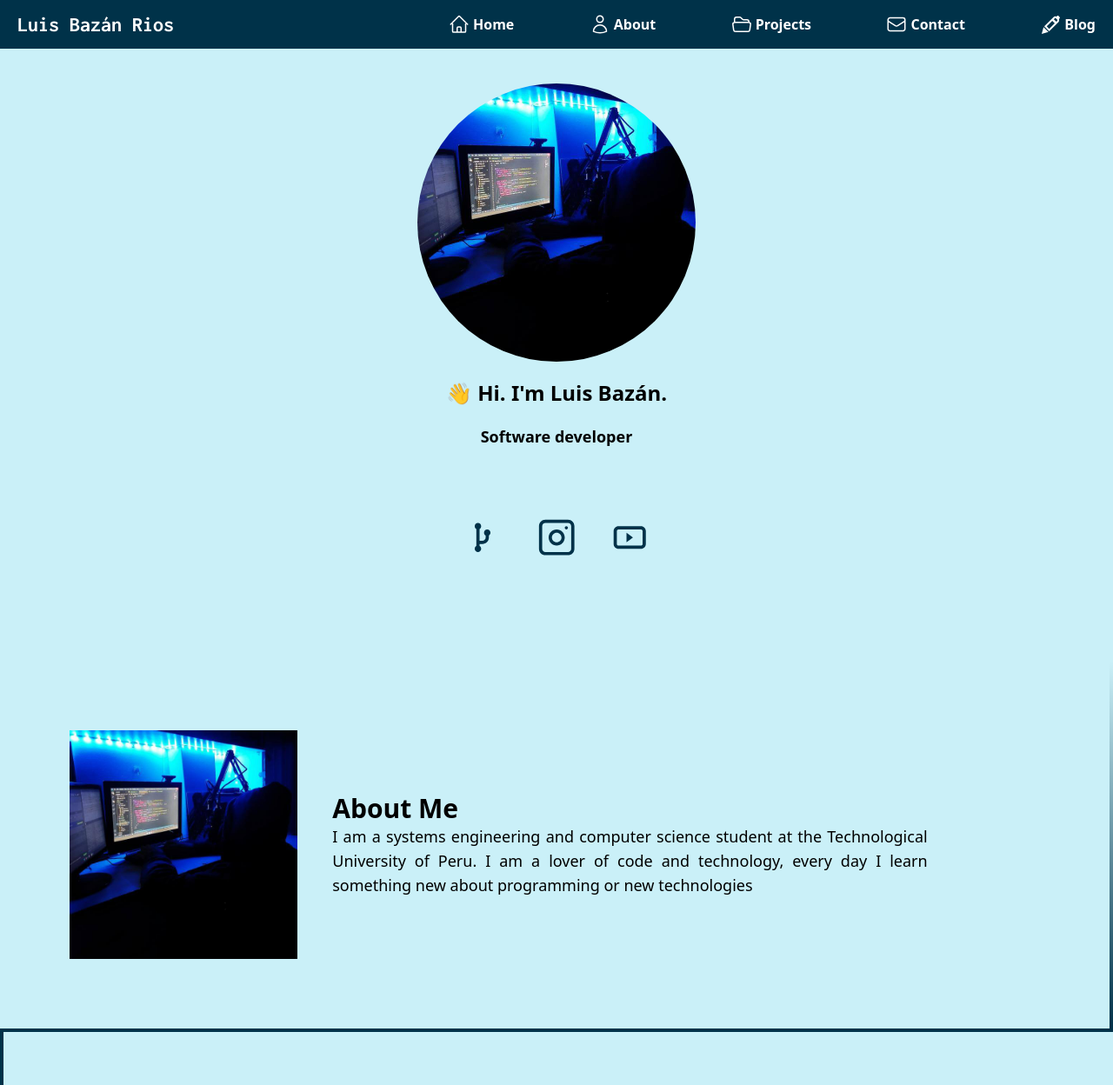
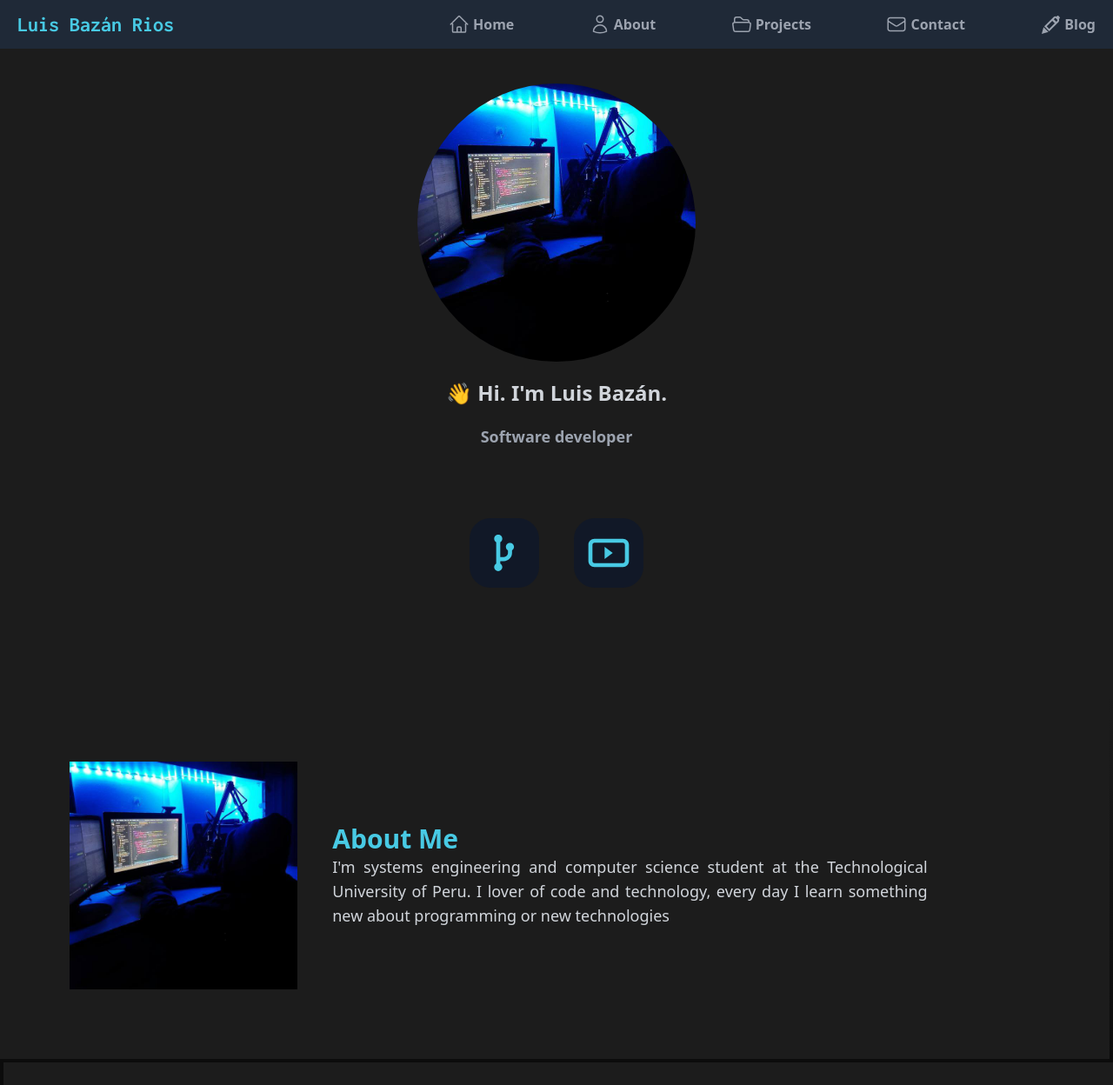
Before and after one commit to luisBazanDev/personal-page, an Astro site: page / in a window 1280 px wide. Shown: the top 1248 px of the page at 87% size. Built offline with nearby package versions, Linux system fonts and the light colour scheme; Astro itself is replaced by a stand-in of ours.

Commit message:
Change colors

```diff
--- a/src/components/Header.astro
+++ b/src/components/Header.astro
@@ -4,13 +4,14 @@ const baseLanding = base ? `/#` : "#";
 ---
 
 <!-- Header -->
-<div class="fixed bg-luis-blue-dark w-full text-white z-20 h-auto">
+<div class="fixed bg-gray-800 w-full text-luis-blue-lighter z-20 h-auto">
   <div class="container mx-auto px-5 py-3 flex items-center justify-between">
     <div class="w-full flex items-center justify-between md:w-1/3">
-      <a class="text-2xl font-bold font-inconsola" href={"/" + base}
-        >Luis Bazán Rios</a
+      <a
+        class="text-2xl font-bold font-inconsola text-luis-blue"
+        href={"/" + base}>Luis Bazán Rios</a
       >
-      <div id="menu-display" class="md:hidden">
+      <div id="menu-display" class="text-gray-400 md:hidden">
         <svg
           xmlns="http://www.w3.org/2000/svg"
           fill="none"
@@ -27,7 +28,7 @@ const baseLanding = base ? `/#` : "#";
       </div>
     </div>
     <!-- Nav meddium -->
-    <div class="w-3/5 hidden md:flex justify-between">
+    <div class="justify-between text-gray-400 w-3/5 hidden md:flex">
       <a href={baseLanding + "home"} class="flex font-bold gap-x-1">
         <svg
           xmlns="http://www.w3.org/2000/svg"
@@ -123,7 +124,7 @@ const baseLanding = base ? `/#` : "#";
   <!-- Nav mobile -->
   <div
     id="nav-mobile"
-    class="hidden fixed bg-luis-blue-dark w-full pt-7 pb-8 z-10 flex flex-col pl-10 text-2xl gap-y-16 text-luis-blue-lighter lg:hidden"
+    class="hidden fixed bg-gray-800 text-gray-400 w-full pt-7 pb-8 z-10 flex flex-col pl-10 text-2xl gap-y-16 text-luis-blue-lighter lg:hidden"
   >
     <a href={baseLanding + "home"} class="flex font-bold gap-x-4 items-center">
       <svg
--- a/src/pages/index.astro
+++ b/src/pages/index.astro
@@ -15,18 +15,22 @@ import Footer from "../components/Footer.astro";
   </head>
   <body>
     <Header />
-    <div id="home" class="bg-luis-blue-lighter pt-44 md:pb-10 w-full lg:pt-24">
+    <div id="home" class="bg-luis-gray-lighter pt-44 md:pb-10 w-full lg:pt-24">
       <div class="container mx-auto flex flex-col items-center">
         <img
           src="./img/background-home.jpg"
           alt="me"
           class="rounded-full w-1/2 lg:w-1/4"
         />
-        <div class="flex flex-col items-center w-3/4 mt-5">
+        <div class="flex flex-col items-center w-3/4 mt-5 text-gray-300">
           <div class="text-2xl font-bold">👋 Hi. I'm Luis Bazán.</div>
-          <div class="text-lg font-semibold mt-5">Software developer</div>
+          <div class="text-lg font-semibold mt-5 text-gray-400">
+            Software developer
+          </div>
         </div>
-        <div class="flex w-1/2 gap-x-10 mt-40 md:w-1/3 lg:w-1/6 lg:mt-20">
+        <div
+          class="flex justify-center w-1/2 gap-x-10 mt-40 md:w-1/3 lg:w-1/6 lg:mt-20"
+        >
           <a href="https://github.com/luisBazanDev" class="group"
             ><svg
               viewBox="0 0 24 24"
@@ -36,28 +40,6 @@ import Footer from "../components/Footer.astro";
             >
               <path
                 d="M7 5C7 3.89543 7.89543 3 9 3C10.1046 3 11 3.89543 11 5C11 5.74028 10.5978 6.38663 10 6.73244V14.0396H11.7915C12.8961 14.0396 13.7915 13.1441 13.7915 12.0396V10.7838C13.1823 10.4411 12.7708 9.78837 12.7708 9.03955C12.7708 7.93498 13.6662 7.03955 14.7708 7.03955C15.8753 7.03955 16.7708 7.93498 16.7708 9.03955C16.7708 9.77123 16.3778 10.4111 15.7915 10.7598V12.0396C15.7915 14.2487 14.0006 16.0396 11.7915 16.0396H10V17.2676C10.5978 17.6134 11 18.2597 11 19C11 20.1046 10.1046 21 9 21C7.89543 21 7 20.1046 7 19C7 18.2597 7.4022 17.6134 8 17.2676V6.73244C7.4022 6.38663 7 5.74028 7 5Z"
-                fill="currentColor"></path></svg
-            ></a
-          >
-          <a href="https://www.instagram.com/luis.bazan.pe/" class="group"
-            ><svg
-              viewBox="0 0 24 24"
-              fill="none"
-              xmlns="http://www.w3.org/2000/svg"
-              class="svg-link"
-            >
-              <path
-                fill-rule="evenodd"
-                clip-rule="evenodd"
-                d="M12 7C9.23858 7 7 9.23858 7 12C7 14.7614 9.23858 17 12 17C14.7614 17 17 14.7614 17 12C17 9.23858 14.7614 7 12 7ZM9 12C9 13.6569 10.3431 15 12 15C13.6569 15 15 13.6569 15 12C15 10.3431 13.6569 9 12 9C10.3431 9 9 10.3431 9 12Z"
-                fill="currentColor"></path>
-              <path
-                d="M18 5C17.4477 5 17 5.44772 17 6C17 6.55228 17.4477 7 18 7C18.5523 7 19 6.55228 19 6C19 5.44772 18.5523 5 18 5Z"
-                fill="currentColor"></path>
-              <path
-                fill-rule="evenodd"
-                clip-rule="evenodd"
-                d="M5 1C2.79086 1 1 2.79086 1 5V19C1 21.2091 2.79086 23 5 23H19C21.2091 23 23 21.2091 23 19V5C23 2.79086 21.2091 1 19 1H5ZM19 3H5C3.89543 3 3 3.89543 3 5V19C3 20.1046 3.89543 21 5 21H19C20.1046 21 21 20.1046 21 19V5C21 3.89543 20.1046 3 19 3Z"
                 fill="currentColor"></path></svg
             ></a
           >
@@ -78,7 +60,7 @@ import Footer from "../components/Footer.astro";
         </div>
       </div>
     </div>
-    <div class="bg-luis-blue-lighter pt-20" id="about">
+    <div class="bg-luis-gray-lighter pt-20" id="about">
       <div class="container mx-auto flex flex-wrap">
         <div
           class="w-5/6 flex flex-col pl-10 my-10 justify-center items-center md:flex-row"
@@ -89,12 +71,14 @@ import Footer from "../components/Footer.astro";
             class="w-3/4 md:w-1/2 md:p-10 lg:w-1/3"
           />
           <div class="flex flex-col w-3/4 md:w-1/2 lg:w-3/4">
-            <div class="text-2xl font-bold lg:pl-0 lg:text-3xl">About Me</div>
-            <div class="text-justify lg:text-lg">
-              I am a systems engineering and computer science student at the
-              Technological University of Peru. I am a lover of code and
-              technology, every day I learn something new about programming or
-              new technologies
+            <div class="text-2xl font-bold lg:pl-0 lg:text-3xl text-luis-blue">
+              About Me
+            </div>
+            <div class="text-justify lg:text-lg text-gray-300">
+              I'm systems engineering and computer science student at the
+              Technological University of Peru. I lover of code and technology,
+              every day I learn something new about programming or new
+              technologies
             </div>
           </div>
         </div>
@@ -112,7 +96,7 @@ import Footer from "../components/Footer.astro";
         </div>
       </div>
     </div>
-    <div id="projects" class="bg-luis-blue-lighter">
+    <div id="projects" class="bg-luis-gray-lighter">
       <div class="container mx-auto flex flex-col lg:flex-row">
         <div class="project">
           <div class="project-container-line">
--- a/src/styles/landing.css
+++ b/src/styles/landing.css
@@ -35,6 +35,6 @@
   }
 
   .svg-link {
-    @apply text-luis-blue-dark h-full w-full group-active:text-luis-blue transition-colors duration-100;
+    @apply text-luis-blue aspect-[1/1] w-20 p-3 bg-gray-900 rounded-3xl hover:scale-110 hover:bg-gray-800 hover:text-white group-active:text-white transition-all duration-100;
   }
 }
--- a/tailwind.config.cjs
+++ b/tailwind.config.cjs
@@ -5,10 +5,8 @@ module.exports = {
     extend: {
       colors: {
         "luis-blue": "#48cae4",
-        "luis-blue-dark": "#003249",
-        "luis-heavy-dark": "#03045e",
-        "luis-blue-light": "#90e0ef",
-        "luis-blue-lighter": "#caf0f8",
+        "luis-blue-dark": "#0C0C0C",
+        "luis-gray-lighter": "#1C1C1C",
       },
       fontFamily: {
         inconsola: "Inconsolata, monospace",
```
